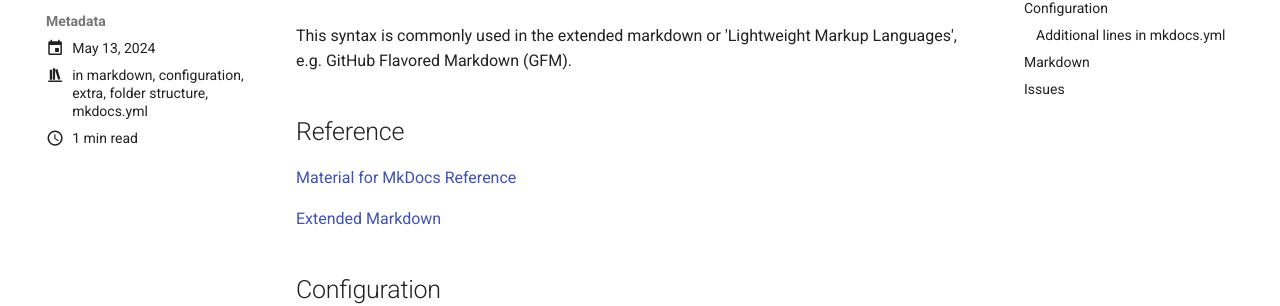
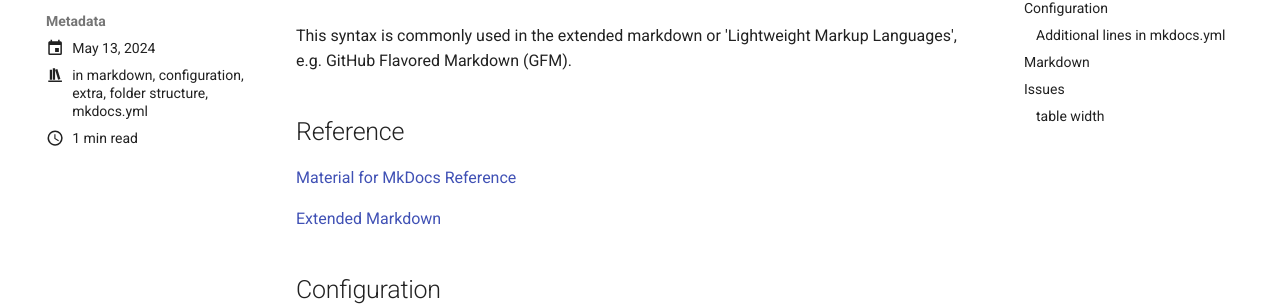
Before and after one commit to luomein/static_website_build_log, an MkDocs documentation site: the page built from docs/blog/posts/table_markdown.md, in a window 1280 px wide and 900 px high. Shown: the part 157-463 px from the top of the window. Built offline with MkDocs 1.6.1 and Material for MkDocs 9.7.7, drawn with Linux system fonts in a browser that asks for light colours.

Commit message:
20240513

```diff
--- a/docs/blog/posts/table_markdown.md
+++ b/docs/blog/posts/table_markdown.md
@@ -64,7 +64,7 @@ markdown_extensions:
 
 ## Issues
 
-* table width
+### table width
 
 [Force data table to use full width](https://github.com/squidfunk/mkdocs-material/discussions/3530)
 
```
Also changed, not shown: docs/blog/posts/extra_css.md (+2 -0 lines), docs/draft/setting_up_a_blog.md (renamed from docs/blog/posts/setting_up_a_blog.md).
